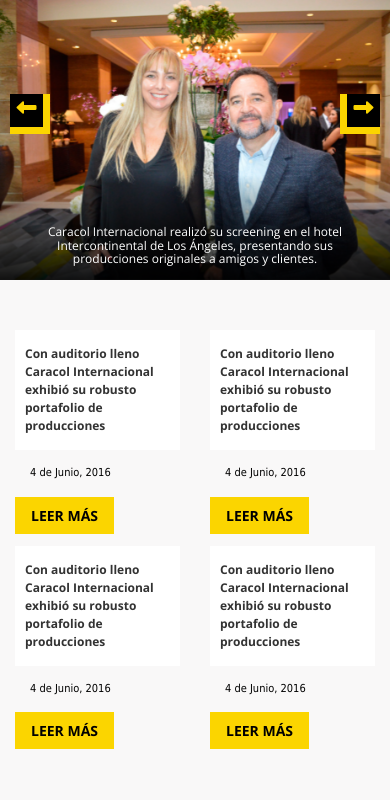
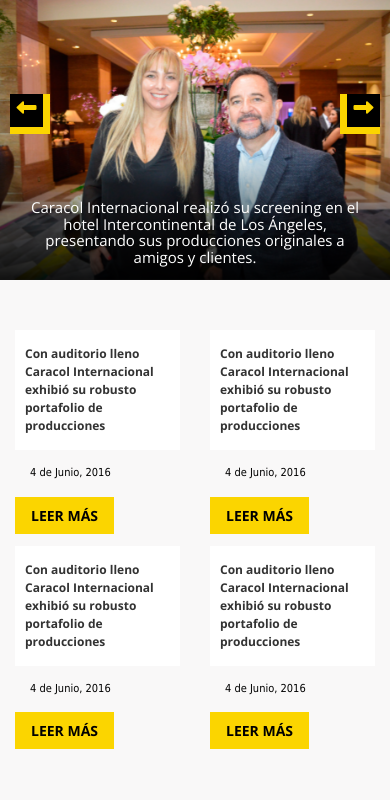
Before and after one commit to agustindavid/agustindavid.github.io, a PHP site: page / in a window 390 px wide. Shown: the part 130-930 px from the top of the page. Run offline with PHP 8.4, Linux system fonts and the light colour scheme; some libraries are stand-ins or nearby versions.

Commit message:
slider text, scroll vimeo mobile

```diff
--- a/css/style.css
+++ b/css/style.css
@@ -198,10 +198,10 @@ body{
     filter: progid:DXImageTransform.Microsoft.gradient( startColorstr='#00000000', endColorstr='#a6000000',GradientType=0 );
 }
 
-.tagline h3{
+.tagline h3 {
     font-family: 'Open Sans', sans-serif;
-    font-weight: 100;
-    font-size: 12px;
+    font-weight: 400;
+    font-size: 15px;
 }
 
 section.news-section {
--- a/index.html
+++ b/index.html
@@ -285,7 +285,7 @@
     <div class="container">
         <div class="row">
             <div class="col-md-12">
-                <h3>Vídeos</h3>
+                <h3>Videos</h3>
             </div>
             <div class="col-md-8">
                 <div class="embed-responsive embed-responsive-16by9 playing-video">
--- a/js/scripts.js
+++ b/js/scripts.js
@@ -56,6 +56,11 @@ $(document).ready(function(){
         //alert(title_video);
         $('.playing-video iframe').attr('src', embed_src);
         $('.main-video-title').text(title_video);
+        if($(window).width()<768){
+            $('html, body').delay(0).animate({
+                scrollTop: ($('.playing-video').offset().top)-30
+            }, 500);
+        }
     });
 
 });
```
Also changed, not shown: 1 other file.
